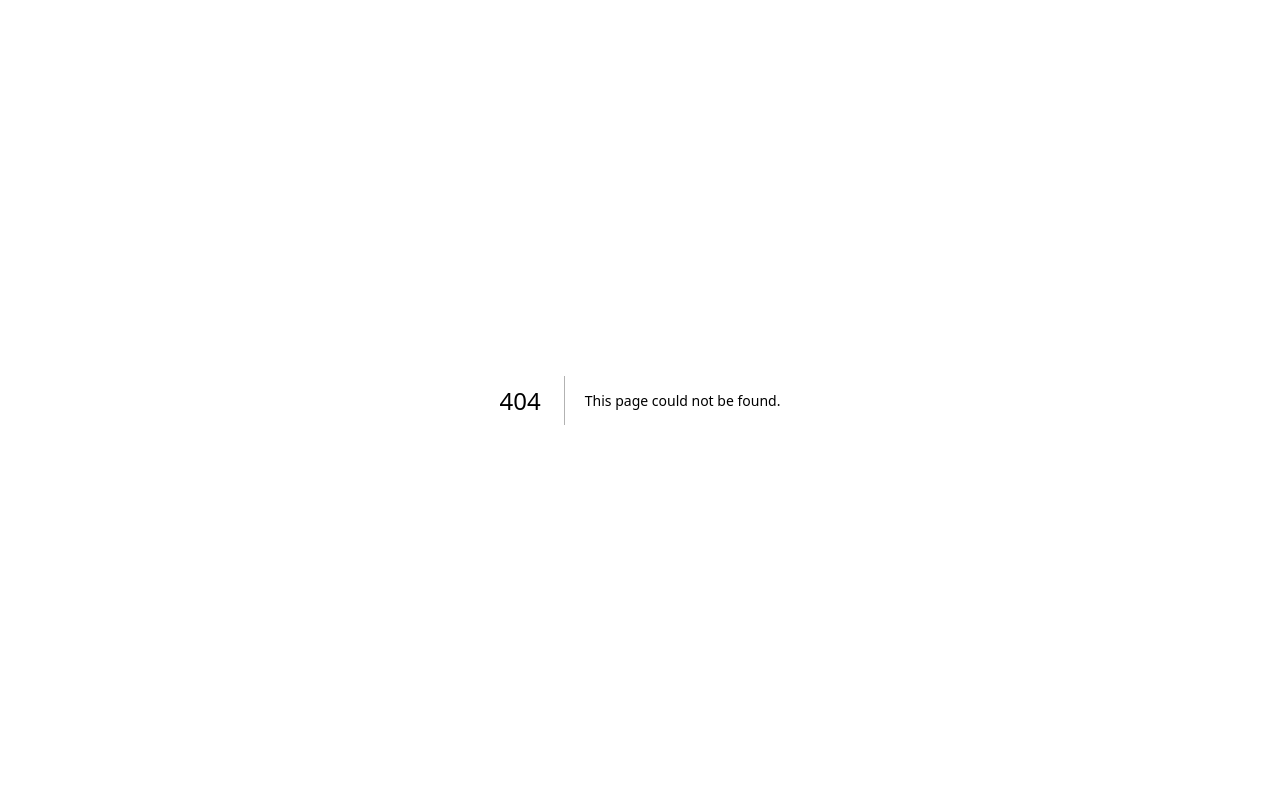
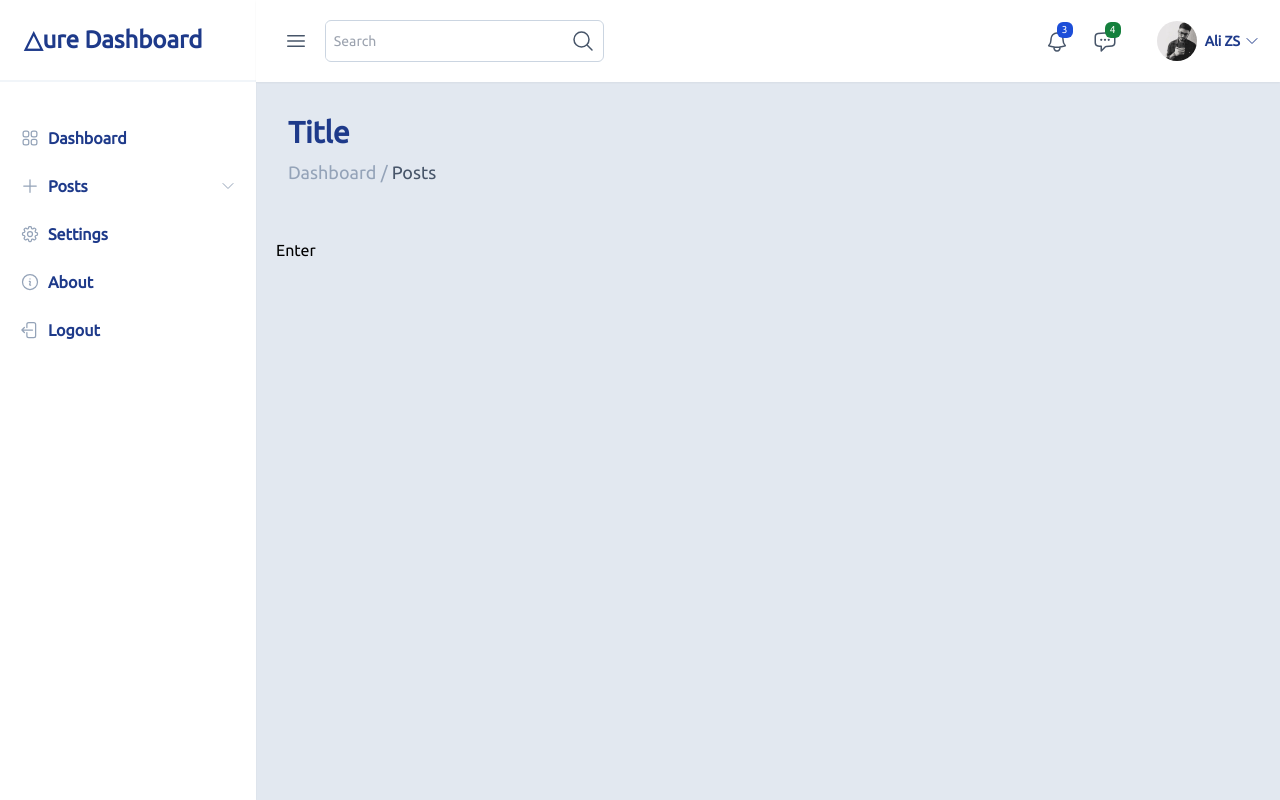
Before and after one commit to alizs10/admin-dashboard, a Next.js app: page /dashboard/posts in a window 1280 px wide. Before the commit this address had no page. Built offline with nearby package versions, Linux system fonts and the light colour scheme.

Commit message:
update: breadcrumb

```diff
--- /dev/null
+++ b/app/dashboard/posts/page.js
@@ -0,0 +1,9 @@
+function PostsIndexPage() {
+    return (
+        <div>
+            Enter
+        </div>
+    );
+}
+
+export default PostsIndexPage;
--- a/app/layout.js
+++ b/app/layout.js
@@ -1,7 +1,7 @@
-import { Inter, Ubuntu } from "next/font/google";
+import { Ubuntu } from "next/font/google";
 import "./globals.css";
 
-const inter = Inter({ subsets: ["latin"] });
+// const inter = Inter({ subsets: ["latin"] });
 const ubuntu = Ubuntu({ subsets: ["latin"], weight: '400' });
 
 export const metadata = {
--- a/components/dashboard/breadcrumb/Breadcrumb.jsx
+++ b/components/dashboard/breadcrumb/Breadcrumb.jsx
@@ -1,11 +1,37 @@
+import { usePathname } from "next/navigation"
+import { useRouter } from "next/navigation";
+import { useEffect, useState } from "react"
+
 export default function Breadcrumb() {
+
+    const pathname = usePathname();
+    const router = useRouter()
+    const [pages, setPages] = useState(pathname.replace("/", "").split("/"))
+
+    useEffect(() => {
+        setPages(pathname.replace("/", "").split("/"))
+    }, [pathname])
+
+    function handleRedirect(pageIndex) {
+        let paths = pages.slice(0, pageIndex + 1)
+        let targetPath = "/" + paths.join("/");
+        router.push(targetPath.replace(pathname, ""))
+    }
     return (
         <section className="flex flex-col gap-y-2 text-lg text-black p-8">
             <p className="text-3xl text-blue-900 font-bold">Title</p>
             <p className="text-slate-400 text-lg">
-                <span className="text-slate-400">Home</span>
-                {" / "}
-                <span className="text-slate-600">Dashboard</span>
+                {pages.map((page, index) => {
+                    if (index == pages.length - 1 || pages.length == 1) {
+                        return (<span key={index}
+                            className="capitalize text-slate-600">{page}</span>)
+                    }
+                    return (<span key={index}
+                        onClick={() => handleRedirect(index)}
+                        className="cursor-pointer capitalize text-slate-400">{page} {" / "}</span>)
+
+                })}
+
             </p>
         </section>
     )
--- a/components/dashboard/header/user/User.jsx
+++ b/components/dashboard/header/user/User.jsx
@@ -12,7 +12,9 @@ function User({ toggle, popupVis }) {
                     className="rounded-full"
                     src={'/avatar.jpg'}
                     width={40}
-                    height={40} />
+                    height={40}
+                    alt="User avatar"
+                />
                 <div className="flex gap-x-1 items-center text-blue-900">
                     <span className="text-sm font-bold">Ali ZS</span>
                     <div className="w-4">
--- a/components/dashboard/header/user/UserPopup.jsx
+++ b/components/dashboard/header/user/UserPopup.jsx
@@ -11,7 +11,9 @@ function UserPopup() {
                     className="rounded-full"
                     src={'/avatar.jpg'}
                     width={80}
-                    height={80} />
+                    height={80}
+                    alt="User avatar"
+                />
                 <div className="flex flex-col gap-y-2 w-full">
                     <div className="flex justify-between items-center w-full">
                         <h2 className="text-lg font-bold text-blue-900">John Doe</h2>
--- a/components/dashboard/sidebar/Dropdown.jsx
+++ b/components/dashboard/sidebar/Dropdown.jsx
@@ -4,13 +4,20 @@ import ChevronDownIcon from "@/components/dashboard/common/ui/icons/ChevronDownI
 import PlusIcon from "@/components/dashboard/common/ui/icons/PlusIcon";
 import SquaresIcon from "@/components/dashboard/common/ui/icons/SquaresIcon";
 import { useState } from "react";
+import { useRouter } from 'next/navigation'
 
-function Dropdown() {
+function Dropdown({ items }) {
 
     const [isOpen, setIsOpen] = useState(false)
+    const router = useRouter()
 
     function toggleDropdown() {
         setIsOpen(prevState => !prevState)
+    }
+
+    function handleRedirect(url) {
+        console.log(url);
+        router.push(url)
     }
     return (
         <li className={`${isOpen ? 'bg-slate-100' : ''}`}>
@@ -19,7 +26,7 @@ function Dropdown() {
                     <div className="w-5 h-5 text-slate-400">
                         <PlusIcon />
                     </div>
-                    <span className="text-base text-blue-900 font-semibold">Dropdown</span>
+                    <span className="text-base text-blue-900 font-semibold">{items[0].title}</span>
                 </span>
                 <div className="w-4 h-4 text-slate-400">
                     <ChevronDownIcon />
@@ -28,36 +35,16 @@ function Dropdown() {
 
             {isOpen && (
                 <ul className="flex flex-col px-5 pb-5">
-                    <li className="flex items-center py-2 gap-x-2">
-                        <div className="w-5 h-5 text-slate-400">
-                            <SquaresIcon />
-                        </div>
-                        <span className="text-base text-blue-900 font-semibold">List item 1</span>
-                    </li>
-                    <li className="flex items-center py-2 gap-x-2">
-                        <div className="w-5 h-5 text-slate-400">
-                            <SquaresIcon />
-                        </div>
-                        <span className="text-base text-blue-900 font-semibold">List item 1</span>
-                    </li>
-                    <li className="flex items-center py-2 gap-x-2">
-                        <div className="w-5 h-5 text-slate-400">
-                            <SquaresIcon />
-                        </div>
-                        <span className="text-base text-blue-900 font-semibold">List item 1</span>
-                    </li>
-                    <li className="flex items-center py-2 gap-x-2">
-                        <div className="w-5 h-5 text-slate-400">
-                            <SquaresIcon />
-                        </div>
-                        <span className="text-base text-blue-900 font-semibold">List item 1</span>
-                    </li>
-                    <li className="flex items-center py-2 gap-x-2">
-                        <div className="w-5 h-5 text-slate-400">
-                            <SquaresIcon />
-                        </div>
-                        <span className="text-base text-blue-900 font-semibold">List item 1</span>
-                    </li>
+
+                    {items.map(item => (
+                        <li onClick={() => handleRedirect(item.url)} className="cursor-pointer flex items-center py-2 gap-x-2">
+                            <div className="w-5 h-5 text-slate-400">
+                                <SquaresIcon />
+                            </div>
+                            <span className="text-base text-blue-900 font-semibold">{item.title}</span>
+                        </li>
+                    ))}
+
                 </ul>
             )}
         </li>
--- a/components/dashboard/sidebar/Sidebar.jsx
+++ b/components/dashboard/sidebar/Sidebar.jsx
@@ -6,6 +6,19 @@ import AboutIcon from "@/components/dashboard/common/ui/icons/AboutIcon";
 import { motion } from 'framer-motion';
 
 export default function Sidebar() {
+
+    let postsDropdown = [
+        {
+            title: 'Posts',
+            url: '/dashboard/posts'
+        },
+        {
+            title: 'Create',
+            url: '/dashboard/posts/create'
+        },
+
+    ]
+
     return (
         <motion.section
             key={1}
@@ -29,7 +42,8 @@ export default function Sidebar() {
                         </div>
                         <span className="text-base text-blue-900 font-semibold">Dashboard</span>
                     </li>
-                    <Dropdown key={1} />
+                    <Dropdown items={postsDropdown} key={1} />
+                    {/* <Dropdown key={2} /> */}
                     <li className="flex items-center gap-x-2 px-5 py-3">
                         <div className="w-5 h-5 text-slate-400">
                             <SettingsIcon />
```
